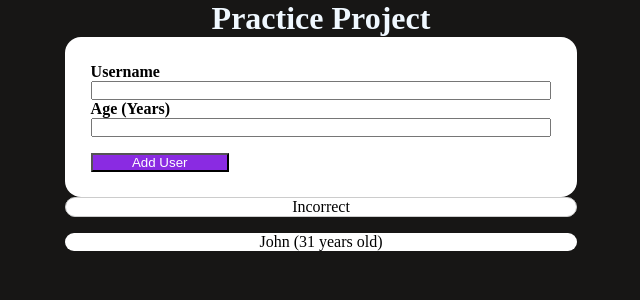
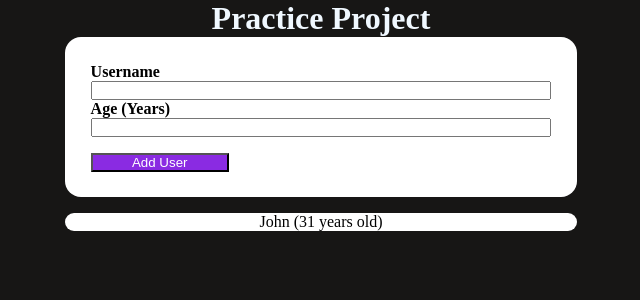
Before and after one commit to Theodoric-Graham/practice-project-1, a React (Create React App) app: page / in a window 1280 px wide. Shown: the top 300 px of the page, without its empty margins (319-959 px from the left). Built offline with nearby package versions, Linux system fonts and the light colour scheme.

Commit message:
added hidden modal feature

```diff
--- a/src/App.css
+++ b/src/App.css
@@ -68,7 +68,7 @@ p {
   font-size: 1.6rem;
 }
 
-.modal {
+.modal-show {
   text-align: center;
   background: white;
   color: black;
@@ -83,3 +83,7 @@ p {
   visibility: visible;
   border-radius: 1rem;
 }
+
+.modal-hidden {
+  display: none;
+}
--- a/src/Input.js
+++ b/src/Input.js
@@ -36,6 +36,7 @@ const Input = (props) => {
       setErrorMessage("age: Must be a number above 0");
       return;
     }
+    setErrorMessage("");
     props.onAddInfo(enteredUsername, enteredAge);
   };
 
--- a/src/Modal.js
+++ b/src/Modal.js
@@ -1,5 +1,9 @@
 const Modal = (props) => {
-  return <div className="modal">{`Incorrect ${props.error}`}</div>;
+  return (
+    <div
+      className={`modal-${!props.error ? "hidden" : "show"}`}
+    >{`Incorrect ${props.error}`}</div>
+  );
 };
 
 export default Modal;
```
